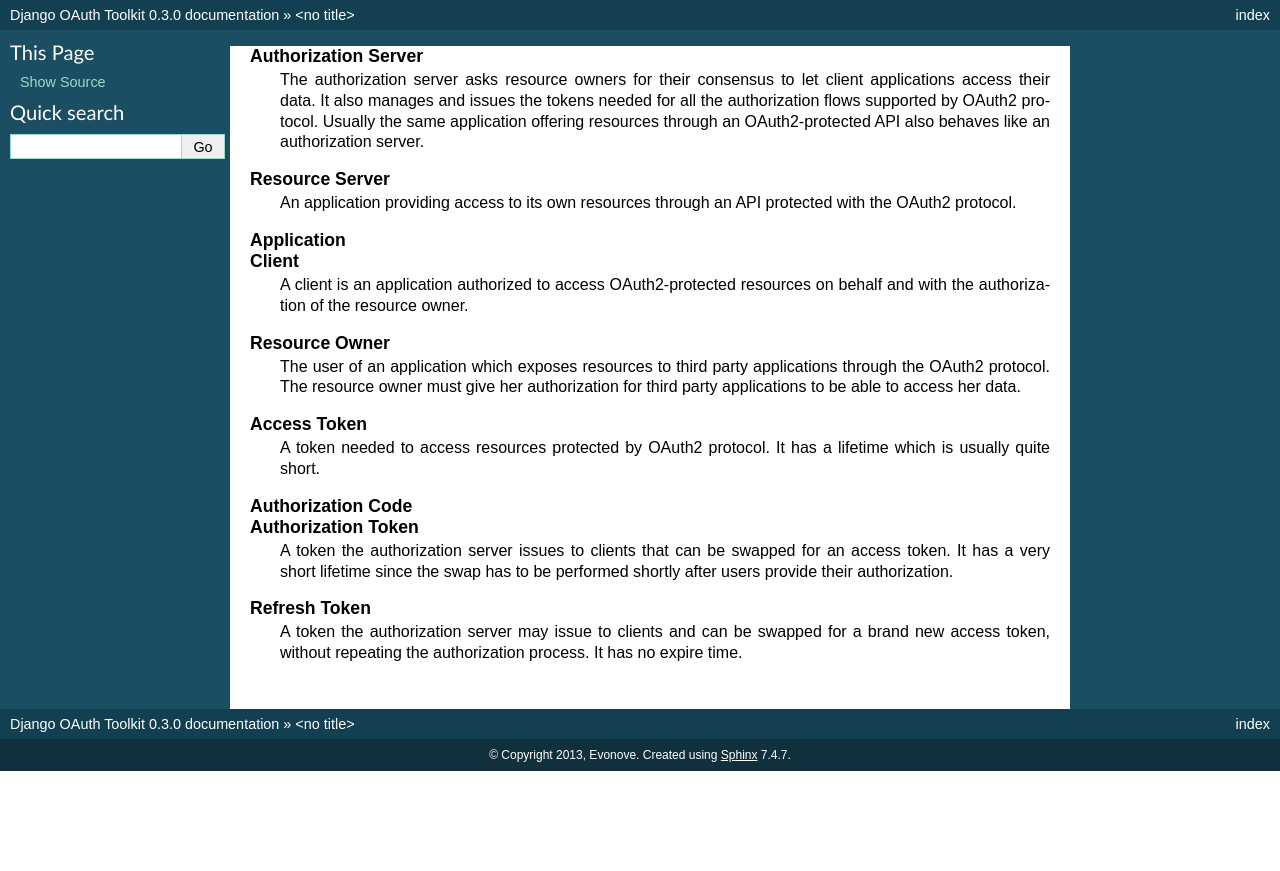
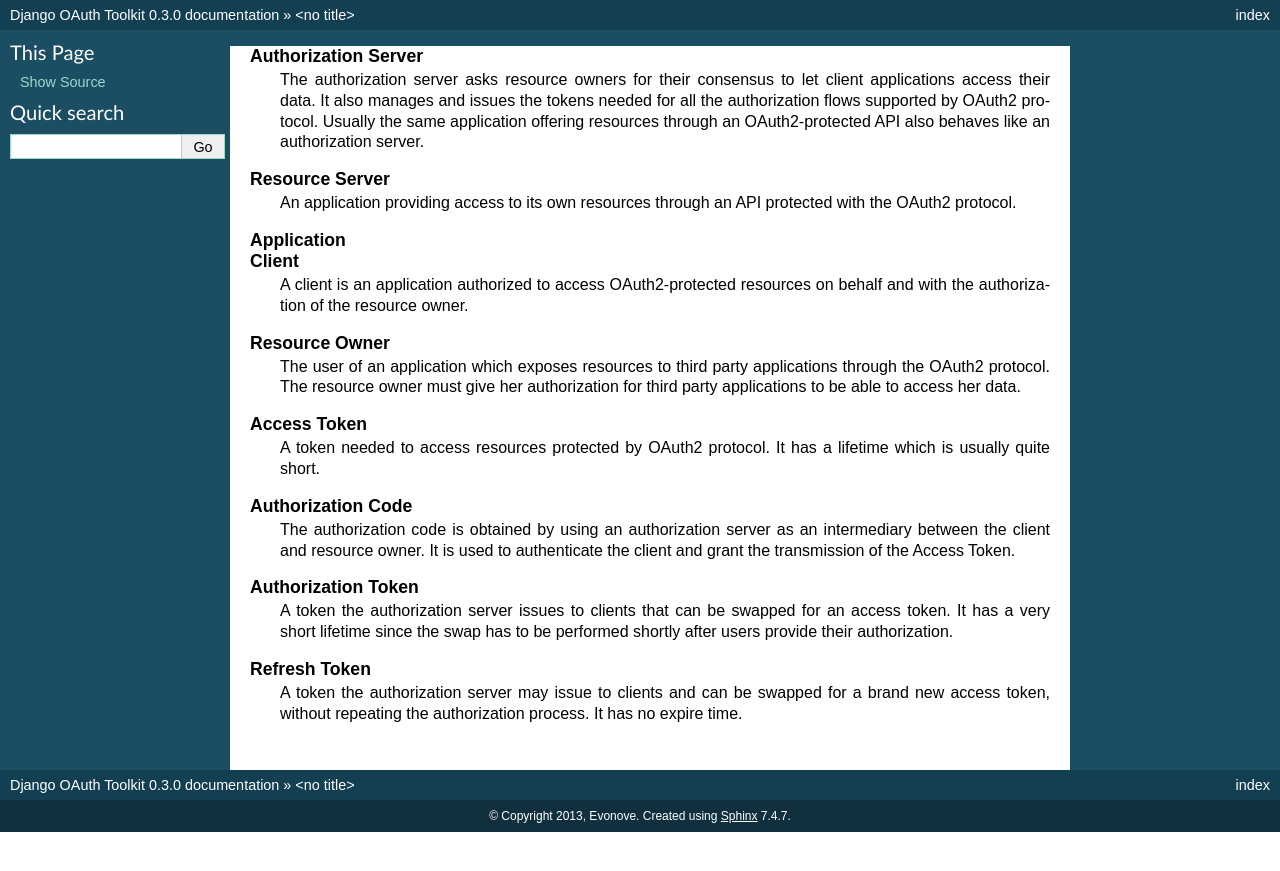
Before and after one commit to sheriffwoody0922/oauth-python-django, a Sphinx documentation site: the page built from docs/glossary.rst, in a window 1280 px wide. Shown: the top 871 px of the page. Built offline with Sphinx 7.4.7, drawn with Linux system fonts in a browser that asks for light colours.

Commit message:
fixed documentation

```diff
--- a/docs/glossary.rst
+++ b/docs/glossary.rst
@@ -12,6 +12,7 @@
         An application providing access to its own resources through an API protected with the OAuth2 protocol.
 
     Application
+
     Client
         A client is an application authorized to access OAuth2-protected resources on behalf and with the authorization
         of the resource owner.
@@ -24,6 +25,9 @@
         A token needed to access resources protected by OAuth2 protocol. It has a lifetime which is usually quite short.
 
     Authorization Code
+        The authorization code is obtained by using an authorization server as an intermediary between the client and
+        resource owner. It is used to authenticate the client and grant the transmission of the Access Token.
+
     Authorization Token
         A token the authorization server issues to clients that can be swapped for an access token. It has a very short
         lifetime since the swap has to be performed shortly after users provide their authorization.
--- a/docs/tutorial/rest_framework_integration.rst
+++ b/docs/tutorial/rest_framework_integration.rst
@@ -113,6 +113,7 @@ At this point we're ready to request an access_token. Open your shell
 
     curl -X POST -d "grant_type=password&username=<user_name>&password=<password>" http://<client_id>:<client_secret>@localhost:8000/o/token/
 
+The *user_name* and *password* are the credential on any user registered in your :term:`Authorization Server`, like any user created in Step 2.
 Response should be something like:
 
 .. code-block:: javascript
--- a/docs/tutorial/tutorial_01.rst
+++ b/docs/tutorial/tutorial_01.rst
@@ -95,7 +95,7 @@ provider.
 
 Build an authorization link for your users
 ++++++++++++++++++++++++++++++++++++++++++
-The process of authorizing an application to access OAuth2 protected data in an *Authorization code* flow is always
+The process of authorizing an application to access OAuth2 protected data in an :term:`Authorization Code` flow is always
 started by the user. You have to prompt your users with a special link they click to start the process. Go to the
 `Consumer <http://django-oauth-toolkit.herokuapp.com/consumer/>`_ page and fill the form with the data of the
 application you created earlier on this tutorial. Submit the form, you'll get the link your users should follow to get
@@ -103,7 +103,7 @@ to the authorization page.
 
 Authorize the application
 +++++++++++++++++++++++++
-When the user clicks the link, she is redirected to your (possibly local) Authorization server. If you're not logged in
+When the user clicks the link, she is redirected to your (possibly local) :term:`Authorization Server`. If you're not logged in
 in your Django admin, at this point you should be prompted for username and password. This is because the authorization
 page is login protected by django-oauth-toolkit. Login, then you should see the not so cute form user can use to give
 her authorization to the client application. Flag the *Allow* checkbox and click *Authorize*, you will be redirected
@@ -121,7 +121,7 @@ the :term:`Refresh Token`.
 
 Refresh the token
 +++++++++++++++++
-The page showing the access token retrieved from the :term:`Authorization server` also let you make a POST request to
+The page showing the access token retrieved from the :term:`Authorization Server` also let you make a POST request to
 the server itself to swap the refresh token for another, brand new access token.
 Just fill in the missing form fields and click the Refresh button: if everything goes smooth you will se the access and
 refresh token change their values, otherwise you will likely see an error message.
```
